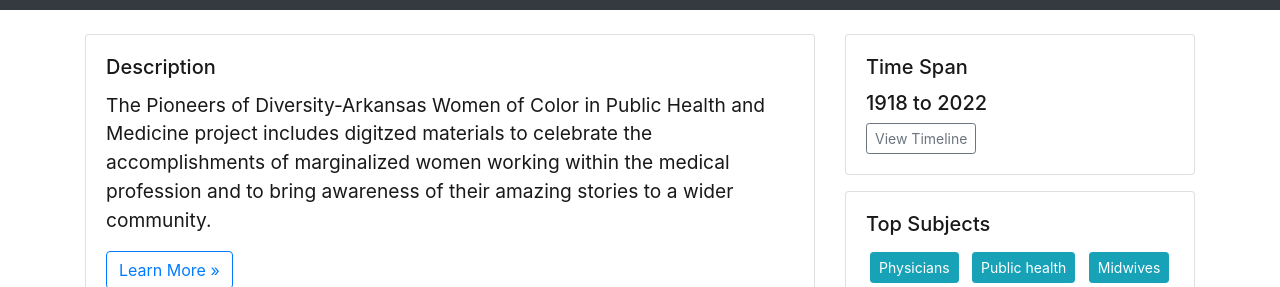
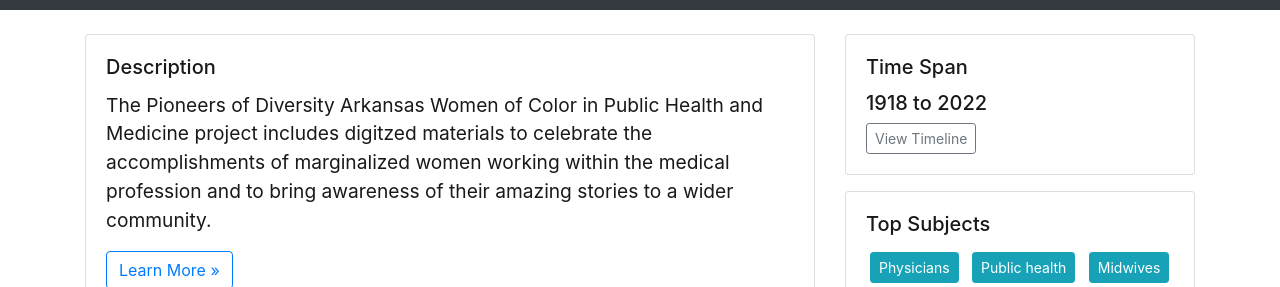
Before and after one commit to Starkad2/Wocim-GH2, a Jekyll site: the page built from index.md, in a window 1280 px wide and 1400 px high, scrolled down 225 px. Shown: the part 167-454 px from the top of the window. Built offline with Jekyll 4.4.1, drawn with Linux system fonts in a browser that asks for light colours; some of the changed text lies outside the part shown.

Commit message:
Update _config.yml

```diff
--- a/_config.yml
+++ b/_config.yml
@@ -25,7 +25,7 @@ title: Pioneers of Diversity
 tagline: Arkansas Women of Color in Public Health and Medicine
 # description appears in meta tags and other locations
 # this description might appear in search result lists, keep around 160 characters max
-description: The Pioneers of Diversity-Arkansas Women of Color in Public Health and Medicine project includes digitzed materials to celebrate the accomplishments of marginalized women working within the medical profession and to bring awareness of their amazing stories to a wider community.
+description: The Pioneers of Diversity Arkansas Women of Color in Public Health and Medicine project includes digitzed materials to celebrate the accomplishments of marginalized women working within the medical profession and to bring awareness of their amazing stories to a wider community.
 # creator of the digital collection, to appear in meta tags; we typically use our GitHub usernames but feel free to just use your name
 author: Geoffery Stark
 
```
